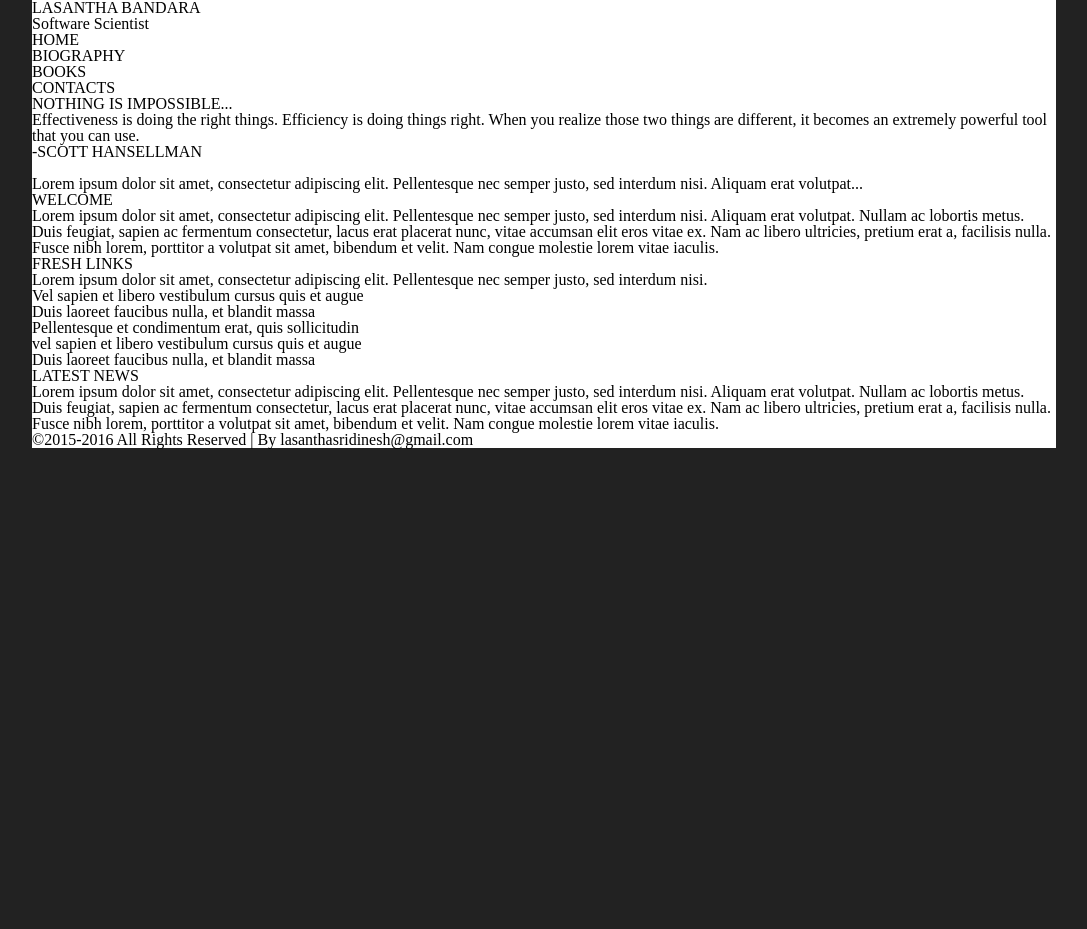
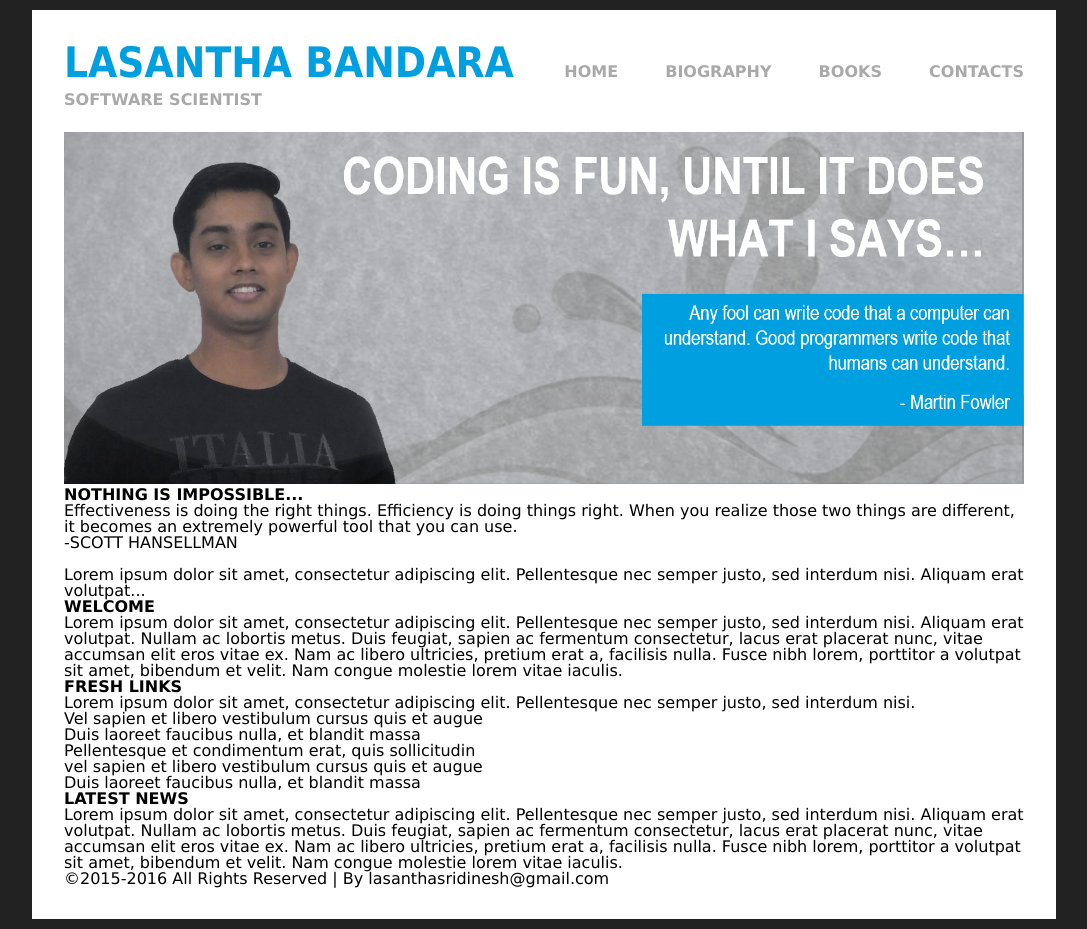
Before and after one commit to lasanthabandara/my-web, a website: page index.html in a window 1280 px wide. Shown: the whole page, without its empty margins (96-1183 px from the left). Before the commit the page ends 800 px from the top, so only its background shows below. Drawn offline with Linux system fonts and the light colour scheme.

Commit message:
adding cover photo

```diff
--- a/css/master.css
+++ b/css/master.css
@@ -1,10 +1,43 @@
 body#page-body {
     background-color: #222222;
-    align-content:center;
+    align-content: center;
 }
 
-#main-content {
+div#main-content {
     width: 1024px;
     background-color: #ffffff;
-    margin: auto;
+    margin: 10px auto;
+    padding: 32px;
 }
+
+#logo-name.logo {
+    font-size: 42px;
+    display: inline-block;
+    color: #009fe0;
+    font-family: Tahoma, Geneva, sans-serif;
+}
+
+#logo-position {
+    font-size: 16px;
+    color: #a9a9a9;
+    font-weight: bold;
+    margin-top:8px;
+}
+
+nav {
+    font-size: 18px;
+    float: right;
+    position: relative;
+    top: 22px;
+}
+
+#content-head nav menu {
+    display: inline-block;
+    margin-left: 42px;
+    color: #a9a9a9;
+    font-weight: bold;
+}
+
+img#banner {
+    margin-top: 24px;
+}
--- a/css/reset.css
+++ b/css/reset.css
@@ -20,7 +20,7 @@ time, mark, audio, video {
 	padding: 0;
 	border: 0;
 	font-size: 100%;
-	font: inherit;
+	/*font: inherit;*/
 	vertical-align: baseline;
 }
 /* HTML5 display-role reset for older browsers */
@@ -48,4 +48,5 @@ table {
 }
 *{
     box-sizing:border-box;
+    font-family: Verdana, Geneva, sans-serif;
 }
--- a/index.html
+++ b/index.html
@@ -7,9 +7,8 @@
 </head>
 <body id="page-body">
     <div id="main-content">
-        <header>
-            <h1>LASANTHA BANDARA</h1>
-            <h1>Software Scientist</h1>
+        <header id="content-head">
+            <h1 id="logo-name" class="logo">LASANTHA BANDARA</h1>
             <nav>
                 <menu>HOME</menu>
                 <menu>BIOGRAPHY</menu>
@@ -17,6 +16,8 @@
                 <menu>CONTACTS</menu>
             </nav>
         </header>
+        <p id="logo-position">SOFTWARE SCIENTIST</p>
+        <img id="banner" src="images/cover.png" width="960"/>
         <section id="header-pannel">
             <div id="header-background">
                 <h1>NOTHING IS IMPOSSIBLE...</h1>
```
Also changed, not shown: images/cover.png (added).
